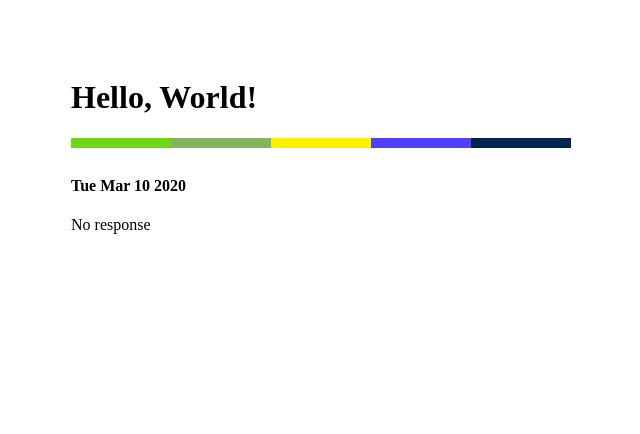
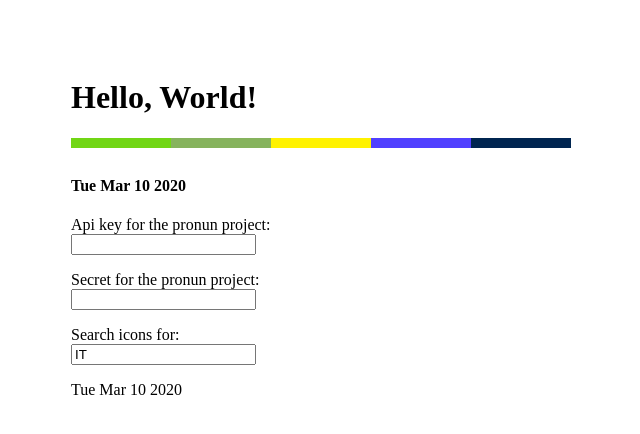
Before and after one commit to Duitel/bullet-list-to-infographic, a plain HTML site: page index.html in a window 1280 px wide. Shown: the whole page, without its empty margins (193-833 px from the left). Drawn offline with Linux system fonts and the light colour scheme.

Commit message:
Adding fields for key and secret

```diff
--- a/index.html
+++ b/index.html
@@ -1,9 +1,12 @@
 <!DOCTYPE html>
-<html>
+<html lang=en>
   <head>
+    <meta charset="utf-8" />
+
     <link rel="stylesheet" href="./css/main.css" />
 
     <script async src="./js/index.js"></script>
+    <script async src="./js/api_key.js"></script>
 
 
     <title>bullet-list-to-infographic</title>
@@ -20,6 +23,21 @@
     </div>
     <br>
     <h4 id='date'></h4>
+
+    <p>
+        <label for="fapi-key-pronoun">Api key for the pronun project:</label><br>
+        <input type="text" id="fapi-key-pronoun" name="fapi-key-pronoun">
+    </p>
+    <p>
+        <label for="fsecret-key-pronoun">Secret for the pronun project:</label><br>
+        <input type="password" id="fsecret-key-pronoun" name="fsecret-key-pronoun">
+    </p>
+
+    <p>
+        <label for="fsearch-query">Search icons for:</label><br>
+        <input type="text" id="fsearch-query" name="fsearch-query" value='IT'>
+    </p>
+
     <div id='response'>No response</div>
   </body>
 </html>
--- a/js/index.js
+++ b/js/index.js
@@ -1 +1,3 @@
 document.getElementById('date').innerHTML = new Date().toDateString();
+
+document.getElementById('response').innerHTML = new Date().toDateString();
```
Also changed, not shown: 1 other file.
